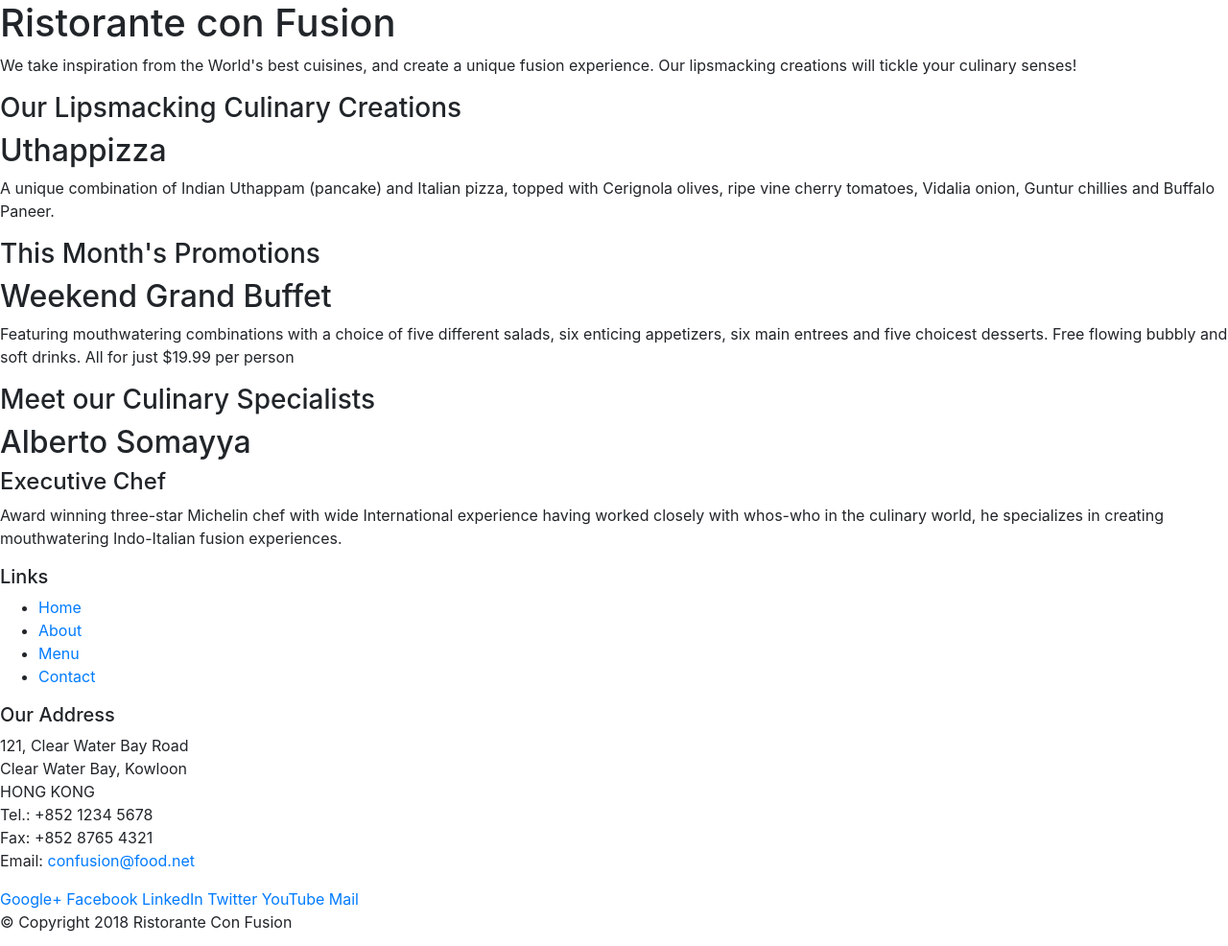
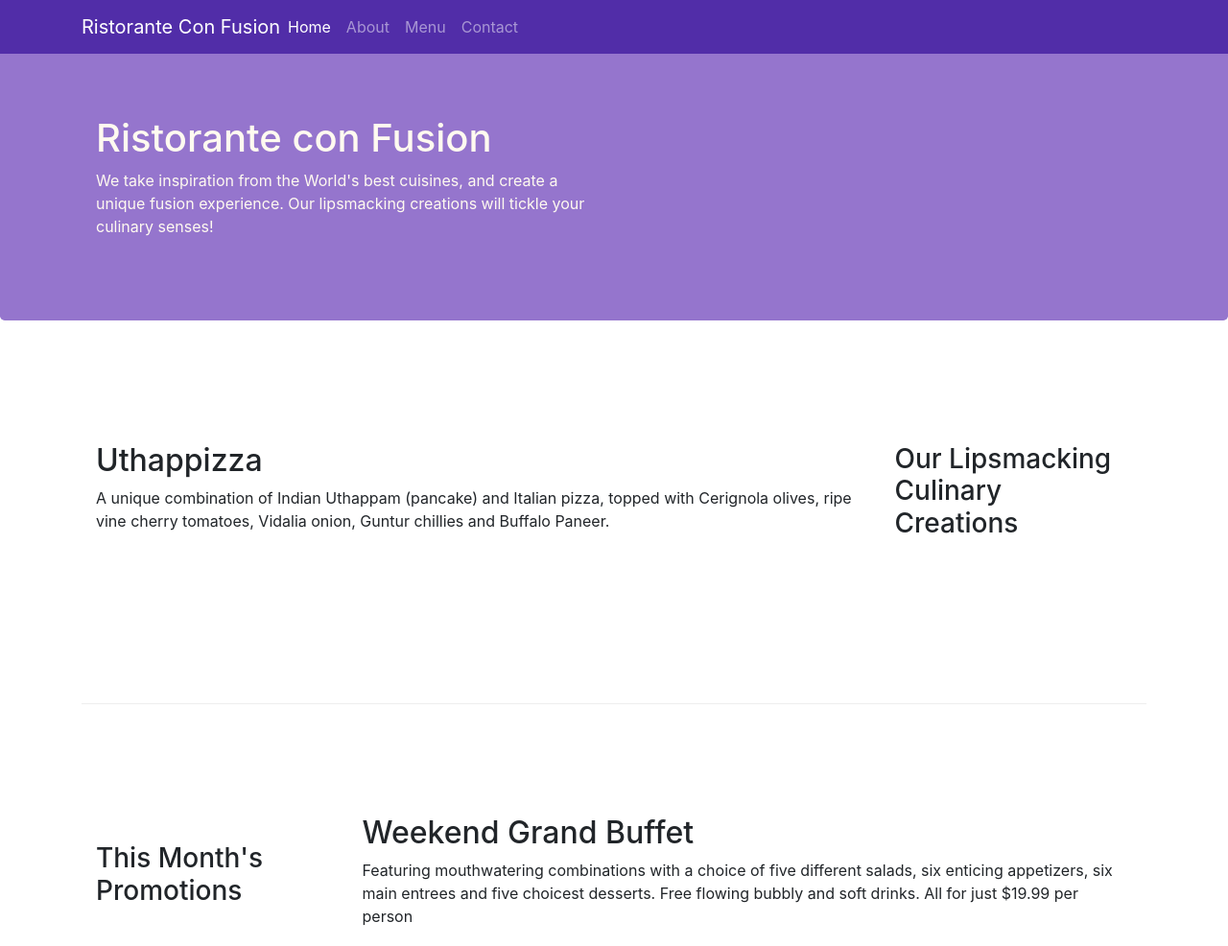
Before and after one commit to weiling-yu/bootstrap-git-text, a website: page index.html in a window 1280 px wide. Shown: the top 986 px of the page at 96% size. Drawn offline with nearby package versions, Linux system fonts and the light colour scheme.

Commit message:
first commit

```diff
--- /dev/null
+++ b/aboutus.css
@@ -0,0 +1,32 @@
+.jumbotron {
+    background-color: #9575CD;
+    color: floralwhite;
+    padding: 70px 30px;
+}
+.row-header {
+    margin: 0 auto;
+    padding: 0 auto;
+}
+.row-content{
+    margin: 0 auto;
+    padding: 15px 0 50px 0;
+    border-bottom: 1px ridge;
+    min-height: 400px;
+}
+.footer {
+    padding: 20px 0;
+    margin: 0 auto;
+    background-color: #d1c4e9;
+}
+address {
+    font-size: 80%;
+    margin: 0 auto;
+    color: 0f0f0f;
+}
+body {
+    padding: 50px 0 0 0;
+    z-index: 0;
+}
+.navbar-dark {
+    background-color: #512DA8;
+}
--- /dev/null
+++ b/index.css
@@ -0,0 +1,36 @@
+.row-header {
+    margin: 0 auto;
+    padding: 0 auto;
+}
+.row-content {
+    margin: 0 auto;
+    padding: 15px 0 50px 0;
+    border-bottom: 1px ridge;
+    min-height: 400px;
+}
+
+.footer {
+    background-color: #d1c4e9;
+    margin:0 auto;
+    padding: 20px 0 20px 0;
+}
+
+.jumbotron {
+    padding: 70px 30px 70px 30px;
+    margin: 0 auto;
+    background-color: #9575CD;
+    color: floralwhite;
+}
+
+.address {
+    font-size: 80%;
+    margin: 0 auto;
+    color: 0f0f0f;
+}
+body {
+    padding: 50px 0 0 0;
+    z-index: 0;
+}
+.navbar-dark {
+    background-color: #512DA8;
+}
--- a/index.html
+++ b/index.html
@@ -9,51 +9,68 @@
 
     <!-- Bootstrap CSS -->
     <link rel="stylesheet" href="node_modules/bootstrap/dist/css/bootstrap.min.css">
+    <link rel='stylesheet' href='index.css'>
     <title>Ristorante Con Fusion</title>
 </head>
 
 <body>
-
-    <header>
-        <div>
-            <div>
-                <div>
+    <nav class='navbar navbar-dark navbar-expand-sm fixed-top'>
+        <div class='container'>
+            <button class='navbar-toggler' type='button' data-toggle='collapse' data-target='#Navbar'>
+                <span class='navbar-toggler-icon'></span>
+            </button>
+            <a class='navbar-brand mr-auto' href='#'>Ristorante Con Fusion</a>
+            <div class='collapse navbar-collapse' id='Navbar'>
+                <ul class='navbar-nav mr-auto'>
+                    <li class='nav-item active'><a class='nav-link' href='#'>Home</a></li>
+                    <li class='nav-item'><a class='nav-link' href='./aboutus.html'>About</a></li>
+                    <li class='nav-item'><a class='nav-link' href='#'>Menu</a></li>
+                    <li class='nav-item'><a class='nav-link' href='#'>Contact</a></li>
+                </ul>
+            </div>
+            </div>
+        </div>
+    </nav>
+    <header class='jumbotron'>
+        <div class='container'>
+            <div class='row row-header'>
+                <div class='col-12 col-sm-6'>
                     <h1>Ristorante con Fusion</h1>
                     <p>We take inspiration from the World's best cuisines, and create a unique fusion experience. Our lipsmacking creations will tickle your culinary senses!</p>
                 </div>
-                <div>
+                <div class='col-12 col-sm'>
                 </div>
             </div>
         </div>
     </header>
 
-    <div>
-        <div>
-            <div>
+    <div class='container'>
+        <div class='row row-content align-items-center'>
+            <div class='col-12 col-sm-4 order-sm-last col-md-3'>
                 <h3>Our Lipsmacking Culinary Creations</h3>
             </div>
-            <div>
+            <div class='col col-sm order-sm-firt col-md'>
                 <h2>Uthappizza</h2>
                 <p>A unique combination of Indian Uthappam (pancake) and Italian pizza, topped with Cerignola olives, ripe vine cherry tomatoes, Vidalia onion, Guntur chillies and Buffalo Paneer.</p>
             </div>
         </div>
 
 
-        <div>
-            <div>
+        <div class='row row-content align-items-center'>
+            <div class='col-12 col-sm-4 col-md-3'>
                 <h3>This Month's Promotions</h3>
             </div>
-            <div>
+            <div class='col col-sm col-md'>
                 <h2>Weekend Grand Buffet</h2>
                 <p>Featuring mouthwatering combinations with a choice of five different salads, six enticing appetizers, six main entrees and five choicest desserts. Free flowing bubbly and soft drinks. All for just $19.99 per person </p>
             </div>
         </div>
 
-        <div>
-            <div>
+        <div class='row row-content align-items-center'>
+            <div class='col-12 col-sm-4 order-sm-last col-md-3'>
                 <h3>Meet our Culinary Specialists</h3>
             </div>
-            <div>
+            <div class='col col-sm order-sm-first col-md'>
                 <h2>Alberto Somayya</h2>
                 <h4>Executive Chef</h4>
                 <p>Award winning three-star Michelin chef with wide International experience having worked closely with whos-who in the culinary world, he specializes in creating mouthwatering Indo-Italian fusion experiences. </p>
@@ -61,19 +78,19 @@
         </div>
     </div>
 
-    <footer>
-        <div>
-            <div>
-                <div>
+    <footer class='footer'>
+        <div class='container'>
+            <div class='row'>
+                <div class='col-4 offset-1 col-sm-2'>
                     <h5>Links</h5>
-                    <ul>
+                    <ul class='list-unstyled'>
                         <li><a href="#">Home</a></li>
-                        <li><a href="#">About</a></li>
+                        <li><a href="./aboutus.html">About</a></li>
                         <li><a href="#">Menu</a></li>
                         <li><a href="#">Contact</a></li>
                     </ul>
                 </div>
-                <div>
+                <div class='col-7 col-sm-5'>
                     <h5>Our Address</h5>
                     <address>
 		              121, Clear Water Bay Road<br>
@@ -84,8 +101,8 @@
 		              Email: <a href="mailto:confusion@food.net">confusion@food.net</a>
 		           </address>
                 </div>
-                <div>
-                    <div>
+                <div class='col-12 col-sm-4 align-self-center'>
+                    <div class='text-center'>
                         <a href="http://google.com/+">Google+</a>
                         <a href="http://www.facebook.com/profile.php?id=">Facebook</a>
                         <a href="http://www.linkedin.com/in/">LinkedIn</a>
@@ -95,8 +112,8 @@
                     </div>
                 </div>
            </div>
-           <div>
-                <div>
+           <div class='row justify-content-center'>
+                <div class='col-auto'>
                     <p>© Copyright 2018 Ristorante Con Fusion</p>
                 </div>
            </div>
```
Also changed, not shown: aboutus.html (added, +130 -0 lines), README.md (added), 1 other file.
